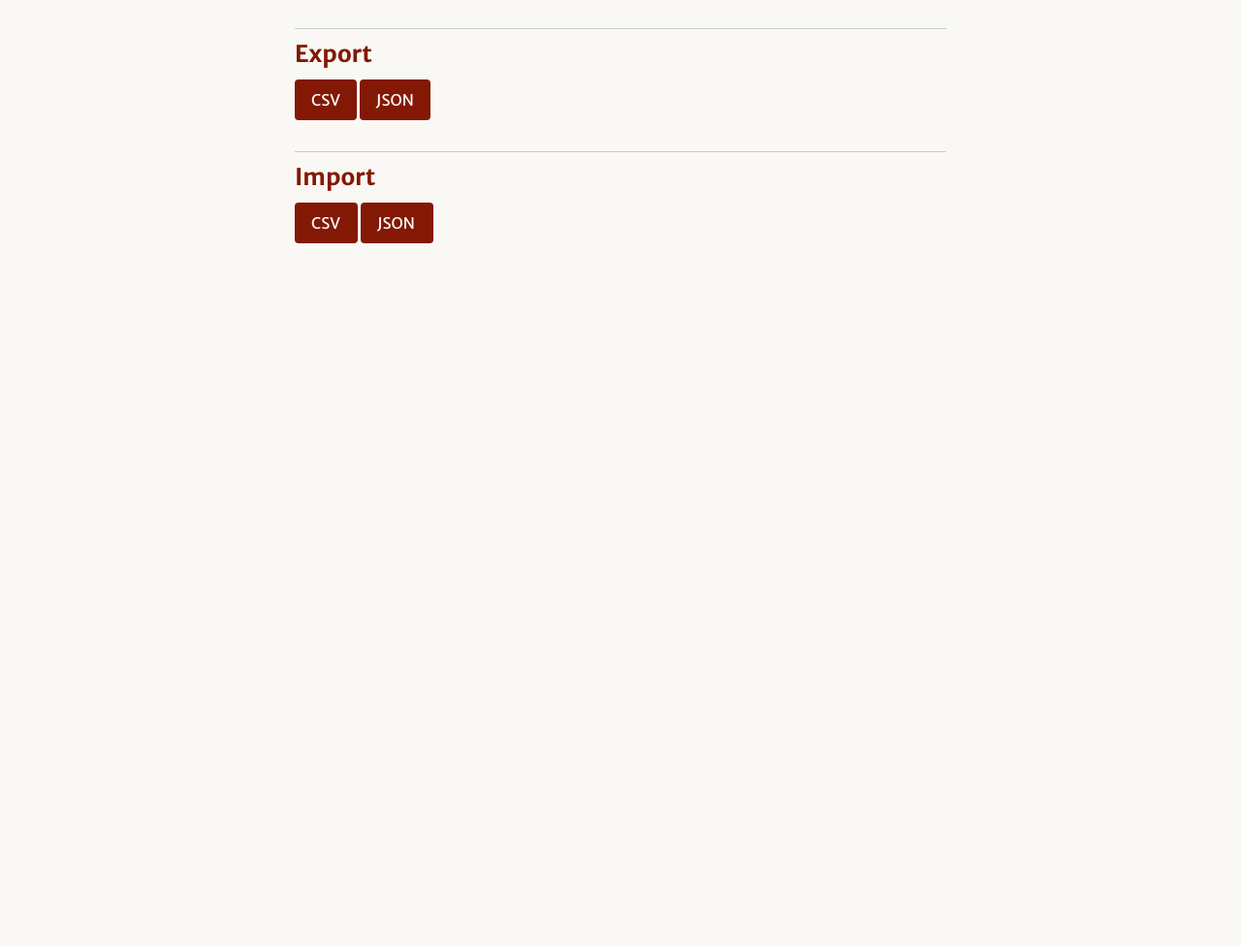
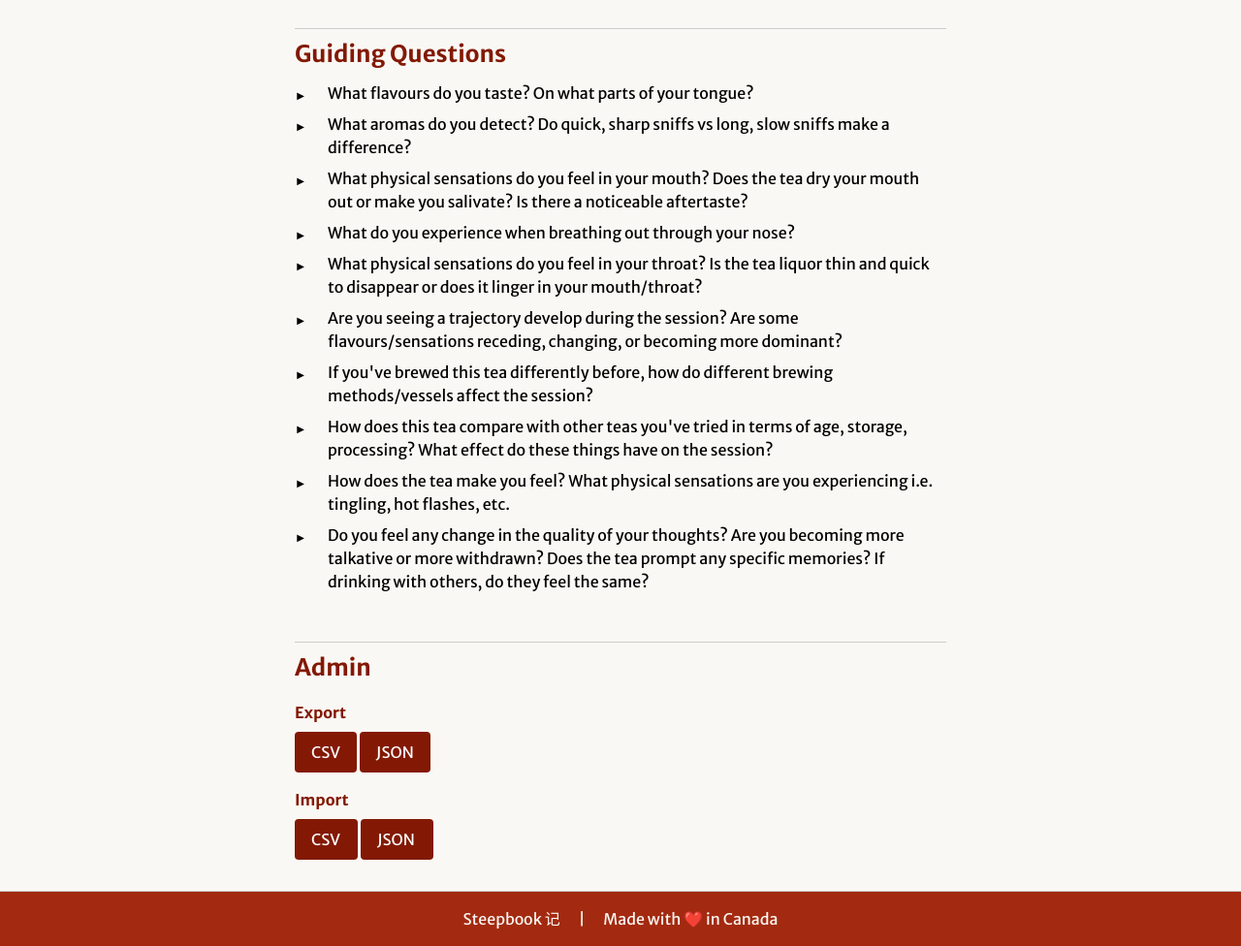
Before and after one commit to Ilya-Meer/steepbook, a website built with Vite: page index.html in a window 1280 px wide. Shown: the part 1504-2480 px from the top of the page at 97% size. Before the commit the page ends 1787 px from the top, so only its background shows below. Built offline with nearby package versions, Linux system fonts and the light colour scheme.

Commit message:
feat: add footer and guiding questions section

```diff
--- a/index.html
+++ b/index.html
@@ -96,13 +96,30 @@
       <h2>Past Sessions</h2>
       <div id="session-list" class="session-list"></div>
     </div>
+    <div class="guiding-questions">
+      <h2>Guiding Questions</h2>
+      <ul>
+        <li>What flavours do you taste? On what parts of your tongue?</li>
+        <li>What aromas do you detect? Do quick, sharp sniffs vs long, slow sniffs make a difference?</li>
+        <li>What physical sensations do you feel in your mouth? Does the tea dry your mouth out or make you salivate? Is there a noticeable aftertaste?</li>
+        <li>What do you experience when breathing out through your nose?</li>
+        <li>What physical sensations do you feel in your throat? Is the tea liquor thin and quick to disappear or does it linger in your mouth/throat?</li>
+        <li>Are you seeing a trajectory develop during the session? Are some flavours/sensations receding, changing, or becoming more dominant?</li>
+        <li>If you've brewed this tea differently before, how do different brewing methods/vessels affect the session?</li>
+        <li>How does this tea compare with other teas you've tried in terms of age, storage, processing? What effect do these things have on the session?</li>
+        <li>How does the tea make you feel? What physical sensations are you experiencing i.e. tingling, hot flashes, etc.</li>
+        <li>Do you feel any change in the quality of your thoughts? Are you becoming more talkative or more withdrawn? Does the tea prompt any specific memories? If drinking with others, do they feel the same?</li>
+      </ul>
+    </div>
+    <div class="admin">
+      <h2>Admin</h2>
       <div class="export">
-      <h2>Export</h2>
+        <h3>Export</h3>
         <button id="csv-export-button" class="button-primary">CSV</button>
         <button id="json-export-button" class="button-primary">JSON</button>
       </div>
       <div class="import">
-      <h2>Import</h2>
+        <h3>Import</h3>
         <label for="csv-import" class="file-input-label">
           CSV
         </label>
@@ -112,7 +129,17 @@
         </label>
         <input id="json-import" type="file" accept="application/json,.json" />
       </div>
+    </div>
   </main>
+    <footer>
+      <div>
+        <p>
+          <span>Steepbook 记</span>
+          <span>|</span>
+          <span>Made with ❤️ in Canada</span>
+        </p>
+      </div>
+    </footer>
   <script type="module" src="/src/main.ts"></script>
 </body>
 </html>
--- a/src/css/style.css
+++ b/src/css/style.css
@@ -71,6 +71,24 @@ main {
   flex-direction: column;
   gap: 2rem;
   padding: 2rem;
+}
+
+footer {
+  text-align: center;
+  padding: 1rem;
+  background-color: var(--primary-color-light);
+  border-top: 1px solid var(--grey-accent);
+}
+
+footer div {
+  max-width: 46rem;
+  margin: 0 auto;
+  color: var(--primary-color);
+}
+
+footer span {
+  margin: 0 0.5rem;
+  color: var(--secondary-color);
 }
 
 .button-primary {
@@ -188,8 +206,8 @@ main {
 }
 
 .past-sessions,
-.export,
-.import {
+.guiding-questions,
+.admin {
   border-top: 1px solid var(--grey-accent);
   padding-top: 0.5rem;
 }
@@ -210,9 +228,34 @@ main {
   gap: 0.5rem;
   padding-top: 1rem;
 }
+
 .session-actions button {
   margin: 0;
   padding: 0;
+}
+
+.guiding-questions ul {
+  list-style: none;
+  padding: 10px;
+}
+
+.guiding-questions li {
+  margin-bottom: 0.5rem;
+  padding-left: 1.5rem;
+}
+.guiding-questions li::marker {
+  content: "▶";
+  font-size: 10px;
+}
+
+.export,
+.import {
+  margin-top: 1rem;
+}
+
+.export h3,
+.import h3 {
+  font-size: 1rem;
 }
 
 .file-input-label {
```
Lines whose indentation alone changed are shown as unchanged.
